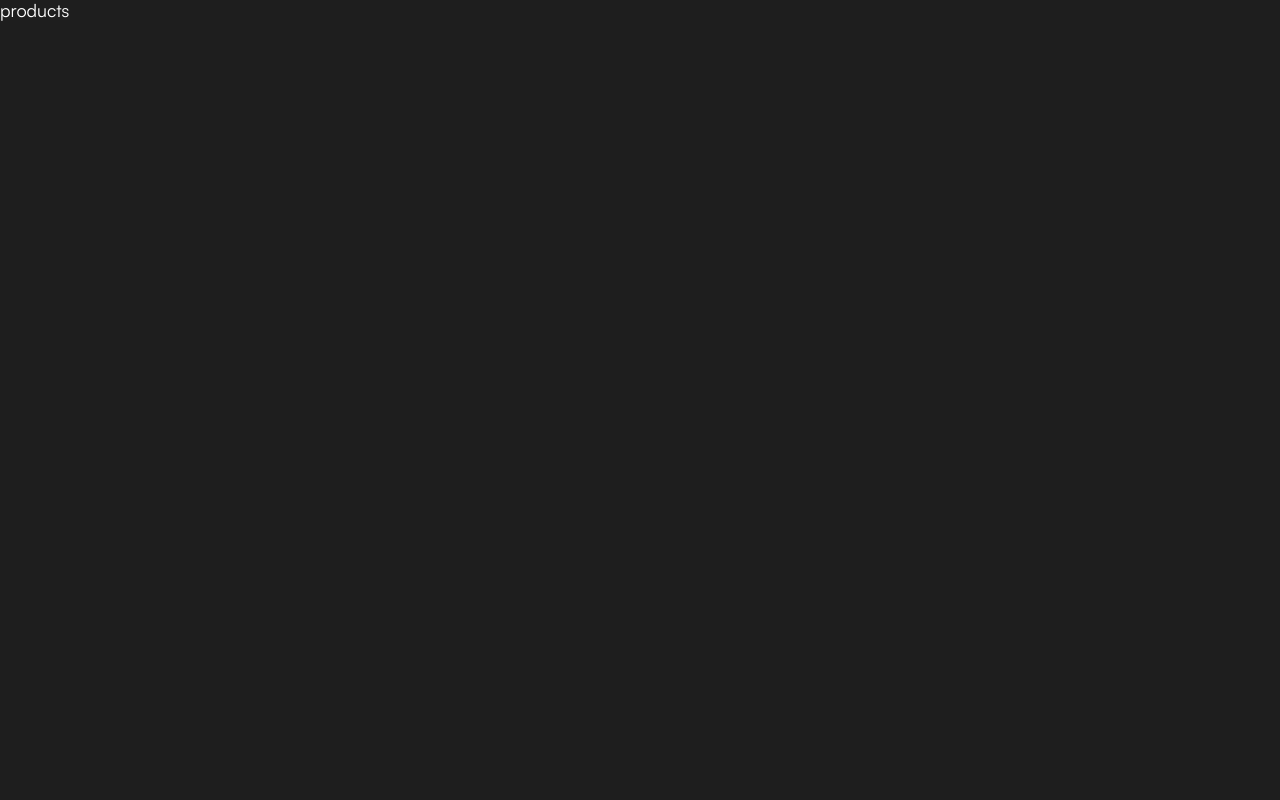
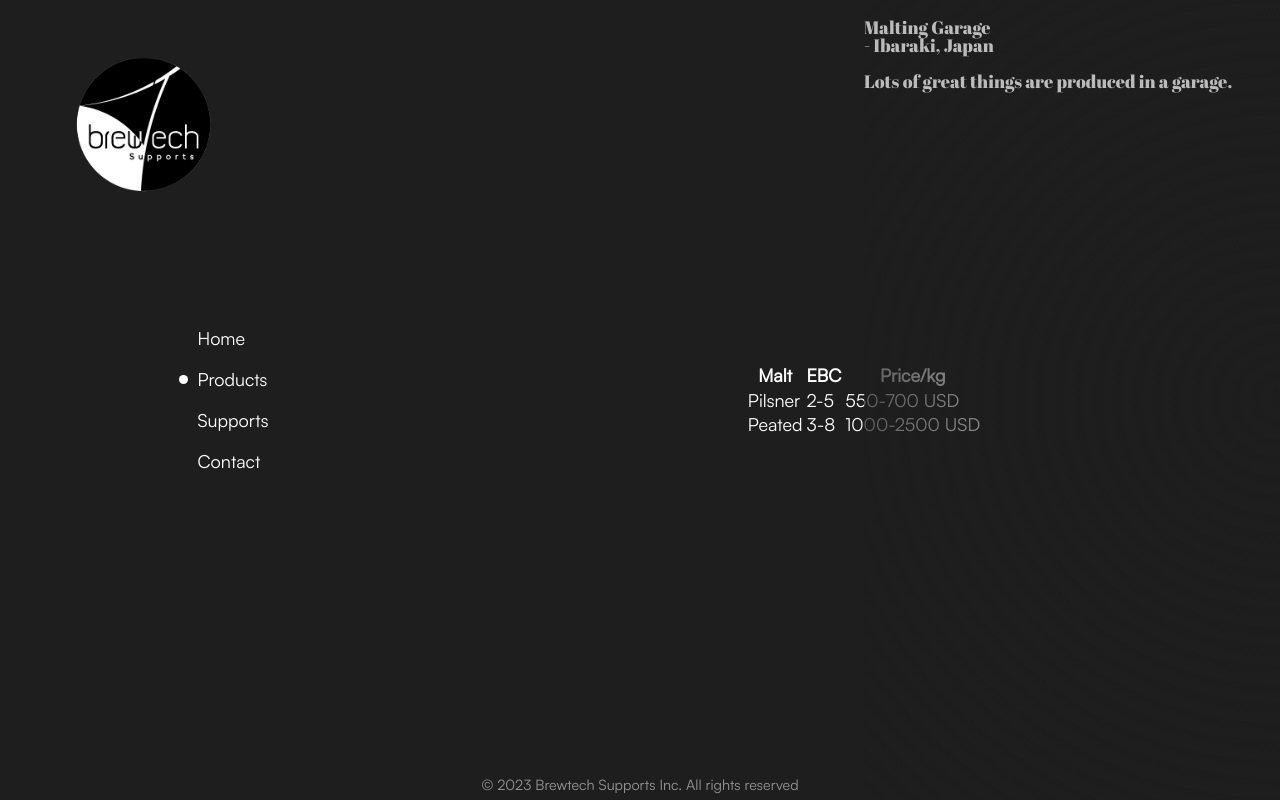
Before and after one commit to Aska62/brewtech_hp, a React (Create React App) app: page /products in a window 1280 px wide. Built offline with nearby package versions, Linux system fonts and the light colour scheme.

Commit message:
added products page

```diff
--- /dev/null
+++ b/src/components/Footer.jsx
@@ -0,0 +1,8 @@
+
+function Footer() {
+  return (
+    <footer>&copy; 2023 Brewtech Supports Inc. All rights reserved</footer>
+  )
+}
+
+export default Footer
--- a/src/components/Navbar.jsx
+++ b/src/components/Navbar.jsx
@@ -4,7 +4,7 @@ function Navbar({currentPage}) {
 
   return (
     <section className='navbar'>
-      <div className="logo" alt='logo' width="500" height="600"></div>
+      <a href="/" className="logo" alt='logo' width="500" height="600"></a>
       <div className="nav_box">
         <a href="/" className={`nav_link`}>
           <div className='nav_current' style={{opacity: (currentPage === 'home') ? 1:0}}></div>
--- a/src/index.css
+++ b/src/index.css
@@ -1,5 +1,4 @@
 @import url('./styles/normalize.css');
-@import url('./styles/pages/home.css');
 
 @font-face {
   font-family: 'satoshi-reg';
@@ -68,3 +67,73 @@ a {
   border-radius: 50%;
   margin-right: .5rem;
 }
+
+/* MAIN */
+.main {
+  width: 65vw;
+  height: 100vh;
+  position: fixed;
+  top: 0;
+  right: 0;
+  display: flex;
+  flex-direction: column;
+  justify-content: center;
+  align-items: center;
+}
+.image-cover {
+  width: 100%;
+  height: 100%;
+  z-index: 1;
+  position: absolute;
+  top: 0;
+  background: radial-gradient( rgba(30, 30, 30, 0), rgba(30, 30, 30, 1));
+  font-family: abri-fatface;
+  color: rgba(255, 255, 255, .7);
+  line-height: 1;
+}
+
+/* FOOTER */
+footer {
+  position: fixed;
+  bottom: 0;
+  width: 100%;
+  text-align: center;
+  font-size: .8rem;
+  line-height: 1.8rem;
+  color: rgb(150, 150, 150);
+}
+
+
+@keyframes fadeInAnimation {
+  0% {
+      opacity: 0;
+  }
+  100% {
+      opacity: 1;
+  }
+}
+@keyframes fadeInAnimation2 {
+  0% {
+      opacity: 0;
+  }
+  15% {
+    opacity: 0;
+  }
+  100% {
+      opacity: 1;
+  }
+}
+@keyframes fadeInAnimation3 {
+  0% {
+      opacity: 0;
+  }
+  25% {
+    opacity: 0;
+  }
+  100% {
+      opacity: 1;
+  }
+}
+
+@import url('./styles/pages/home.css');
+@import url('./styles/pages/products.css');
--- a/src/pages/Home.jsx
+++ b/src/pages/Home.jsx
@@ -1,5 +1,6 @@
 import { useState, useEffect } from "react";
 import Navbar from "../components/Navbar";
+import Footer from "../components/Footer";
 
 function Home() {
   const [imageDisp, setImageDisp] = useState(1);
@@ -33,13 +34,13 @@ function Home() {
     setCount(1)
   }
 
+  return (
+    <>
+      <Navbar currentPage={'home'} />
 
-  return (
-    <div className="main_container">
-      <Navbar currentPage={'home'} />
-      <main className="home_main">
+      <main className="main">
         <div className="image_container">
-          <div className="image_cover image_cover_top">
+          <div className="image-cover image-cover_home">
             <h2 className="home-heading" id="home-heading_1">Nature</h2>
             <h2 className="home-heading" id="home-heading_2">Science</h2>
             <h2 className="home-heading" id="home-heading_3">Future</h2>
@@ -56,7 +57,9 @@ function Home() {
           <div className={`image_navi image_navi_3 ${imageDisp === 3 ? 'select_image':''}`} onClick={()=>onPhotoNaviClick(3)}></div>
         </div>
       </main>
-    </div>
+
+      <Footer />
+    </>
   )
 }
 
--- a/src/pages/Products.jsx
+++ b/src/pages/Products.jsx
@@ -1,7 +1,47 @@
+import { useState, useEffect } from "react";
+import Navbar from "../components/Navbar";
+import Footer from "../components/Footer";
 
 function Products() {
   return (
-    <div>products</div>
+    <>
+      <Navbar currentPage={'products'} />
+
+      <main className="main">
+        <div className="products-image-container">
+          <div className="image-cover image-cover_products">
+            <div className="products-copy-container">
+              <p className="products-copy" id="products-copy_1"><span>Malting Garage </span><br />- Ibaraki, Japan</p>
+              <p className="products-copy" id="products-copy_2">Lots of great things are produced in a garage.</p>
+            </div>
+          </div>
+          <div className="garage_image"></div>
+        </div>
+        <table className="table_products">
+          <thead>
+            <tr>
+              <th>Malt</th>
+              <th>EBC</th>
+              <th>Price/kg</th>
+            </tr>
+          </thead>
+          <tbody>
+            <tr>
+              <td>Pilsner</td>
+              <td>2-5</td>
+              <td>550-700 USD</td>
+            </tr>
+            <tr>
+              <td>Peated</td>
+              <td>3-8</td>
+              <td>1000-2500 USD</td>
+            </tr>
+          </tbody>
+        </table>
+      </main>
+
+      <Footer/>
+    </>
   )
 }
 
--- a/src/styles/pages/home.css
+++ b/src/styles/pages/home.css
@@ -1,33 +1,11 @@
-.home_main {
-  width: 65vw;
-  height: 100vh;
-  position: fixed;
-  top: 0;
-  right: 0;
-  display: flex;
-  flex-direction: column;
-  justify-content: center;
-  align-items: center;
-}
-
 /* IMAGE */
 .image_container {
   width: 80%;
   height: 80%;
   position: relative;
 }
-.image_cover {
-  width: 100%;
-  height: 100%;
-  min-height: 30rem;
-  z-index: 1;
-  position: absolute;
-  top: 0;
-  background: radial-gradient( rgba(30, 30, 30, 0), rgba(30, 30, 30, 1));
-  font-family: abri-fatface;
+.image-cover_home {
   font-size: 5rem;
-  color: rgba(255, 255, 255, .7);
-  line-height: 1;
 }
 
 /* HEADING */
@@ -53,36 +31,6 @@
   animation: fadeInAnimation3 ease 4s;
 }
 
-@keyframes fadeInAnimation {
-  0% {
-      opacity: 0;
-  }
-  100% {
-      opacity: 1;
-  }
-}
-@keyframes fadeInAnimation2 {
-  0% {
-      opacity: 0;
-  }
-  15% {
-    opacity: 0;
-  }
-  100% {
-      opacity: 1;
-  }
-}
-@keyframes fadeInAnimation3 {
-  0% {
-      opacity: 0;
-  }
-  25% {
-    opacity: 0;
-  }
-  100% {
-      opacity: 1;
-  }
-}
 
 /* IMAGE SLIDER */
 .image_box {
--- /dev/null
+++ b/src/styles/pages/products.css
@@ -0,0 +1,59 @@
+.products-image-container {
+  width: 90%;
+  height: 90%;
+  position: relative;
+}
+.image-cover_products {
+  background: radial-gradient( rgba(30, 30, 30, .5), rgba(30, 30, 30, 1));
+  text-align: right;
+}
+.products-copy-container {
+  width: 100%;
+  height: 70%;
+  position: absolute;
+  top: 0;
+  background: linear-gradient( rgba(30, 30, 30, .8), rgba(30, 30, 30, 0));
+}
+.products-copy {
+  margin: 0 1rem 1.2rem auto;
+  line-height: 1.3;
+  color: rgba(255, 255, 255, 1);
+}
+#products-copy_1 {
+  font-size: 3rem;
+  margin-top: 10%;
+  animation: fadeInAnimation ease 6s;
+}
+#products-copy_1 span {
+  font-size: 3.1rem;
+  margin-right: 5rem;
+}
+#products-copy_2 {
+  font-size: 2.6rem;
+  animation: fadeInAnimation2 ease 6s;
+}
+.garage_image {
+  width: 100%;
+  height: 100%;
+  background-image: url("../../assets/images/garage.jpg");
+  background-size: cover;
+  position: absolute;
+  top: 0;
+}
+
+/* TABLE */
+.table_products {
+  position: absolute;
+  bottom: calc(5% + 1.5rem);
+  left: calc(5% + 2rem);
+  z-index: 2;
+  background: radial-gradient( rgba(30, 30, 30, 1), rgba(30, 30, 30, .1));
+  width: 68%;
+  min-width: 350px;
+  font-size: 1.3rem;
+  height: 150px;
+  text-align: center;
+}
+.table_products tbody {
+  background-color: rgba(30, 30, 30, .4);
+}
```
Also changed, not shown: src/assets/images/garage.jpg (added).
